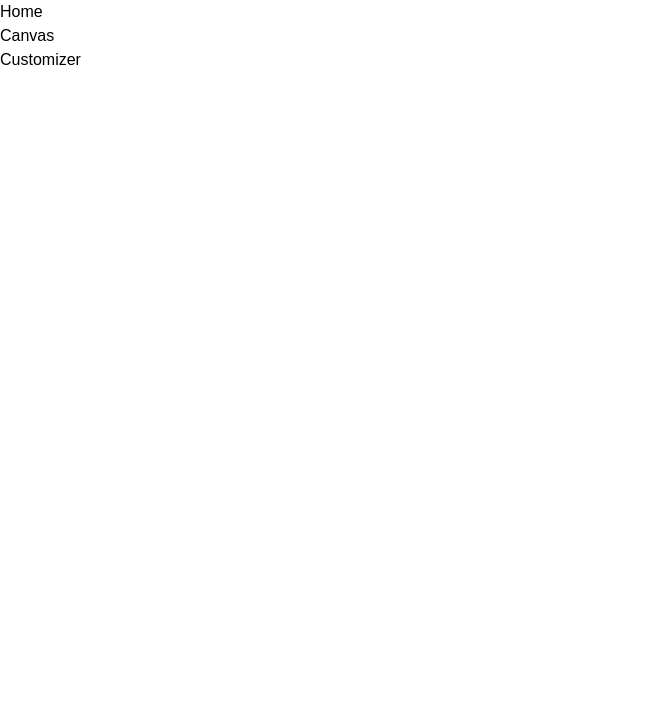
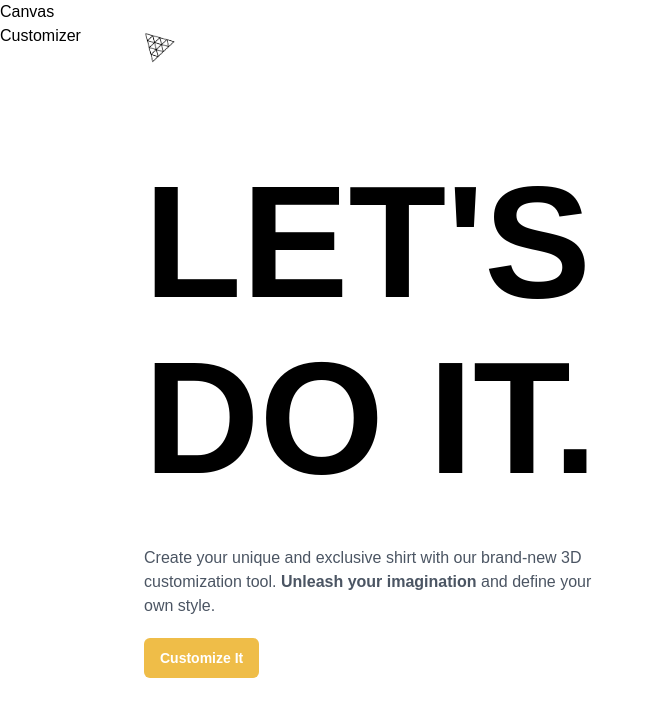
Before and after one commit to yura-prots/3D-shop, a React (Vite) app in the folder client/: page / in a window 1280 px wide. Shown: the top 716 px of the page, without its empty margins (0-654 px from the left). Built offline with nearby package versions, Linux system fonts and the light colour scheme; a web font is replaced by a local one.

Commit message:
add CustomButton

```diff
--- /dev/null
+++ b/client/src/components/CustomButton.jsx
@@ -0,0 +1,29 @@
+import React from "react";
+import { useSnapshot } from "valtio";
+
+import state from "../store";
+
+const CustomButton = ({ type, title, customStyles, handleClick }) => {
+  const snap = useSnapshot(state);
+
+  const generateStyle = (type) => {
+    if (type === "filled") {
+      return {
+        backgroundColor: snap.color,
+        color: "#fff",
+      };
+    }
+  };
+
+  return (
+    <button
+      className={`px-2 py-1.5 flex-1 rounded-md ${customStyles}`}
+      style={generateStyle(type)}
+      onClick={handleClick}
+    >
+      {title}
+    </button>
+  );
+};
+
+export default CustomButton;
--- /dev/null
+++ b/client/src/components/index.js
@@ -0,0 +1,3 @@
+import CustomButton from "./CustomButton";
+
+export { CustomButton };
--- a/client/src/pages/Home.jsx
+++ b/client/src/pages/Home.jsx
@@ -7,9 +7,52 @@
   headTextAnimation,
   slideAnimation,
 } from "../config/motion";
+import state from "../store";
+import { CustomButton } from "../components";
 
 const Home = () => {
-  return <div>Home</div>;
+  const snap = useSnapshot(state);
+
+  return (
+    <AnimatePresence>
+      {snap.intro && (
+        <motion.section className="home" {...slideAnimation("left")}>
+          <motion.header {...slideAnimation("down")}>
+            <img
+              src="./threejs.png"
+              alt="logo"
+              className="w-8 h-8 object-contain"
+            />
+          </motion.header>
+
+          <motion.div className="home-content" {...headContainerAnimation}>
+            <motion.div {...headTextAnimation}>
+              <h1 className="head-text">
+                LET'S <br className="xl:block hidden" /> DO IT.
+              </h1>
+            </motion.div>
+            <motion.div
+              {...headContentAnimation}
+              className="flex flex-col gap-5"
+            >
+              <p className="max-w-md font-normal text-gray-600 text-base">
+                Create your unique and exclusive shirt with our brand-new 3D
+                customization tool. <strong>Unleash your imagination</strong>{" "}
+                and define your own style.
+              </p>
+
+              <CustomButton
+                type="filled"
+                title="Customize It"
+                handleClick={() => (state.intro = false)}
+                customStyles="w-fit px-4 py-2.5 font-bold text-sm"
+              />
+            </motion.div>
+          </motion.div>
+        </motion.section>
+      )}
+    </AnimatePresence>
+  );
 };
 
 export default Home;
--- a/client/src/store/index.js
+++ b/client/src/store/index.js
@@ -1,5 +1,12 @@
 import { proxy } from "valtio";
 
-const state = proxy({});
+const state = proxy({
+  intro: true,
+  color: "#EFBD48",
+  isLogoTexture: true,
+  isFullTexture: false,
+  logoDecal: "./threejs.png",
+  fullDecal: "./threejs.png",
+});
 
 export default state;
```
